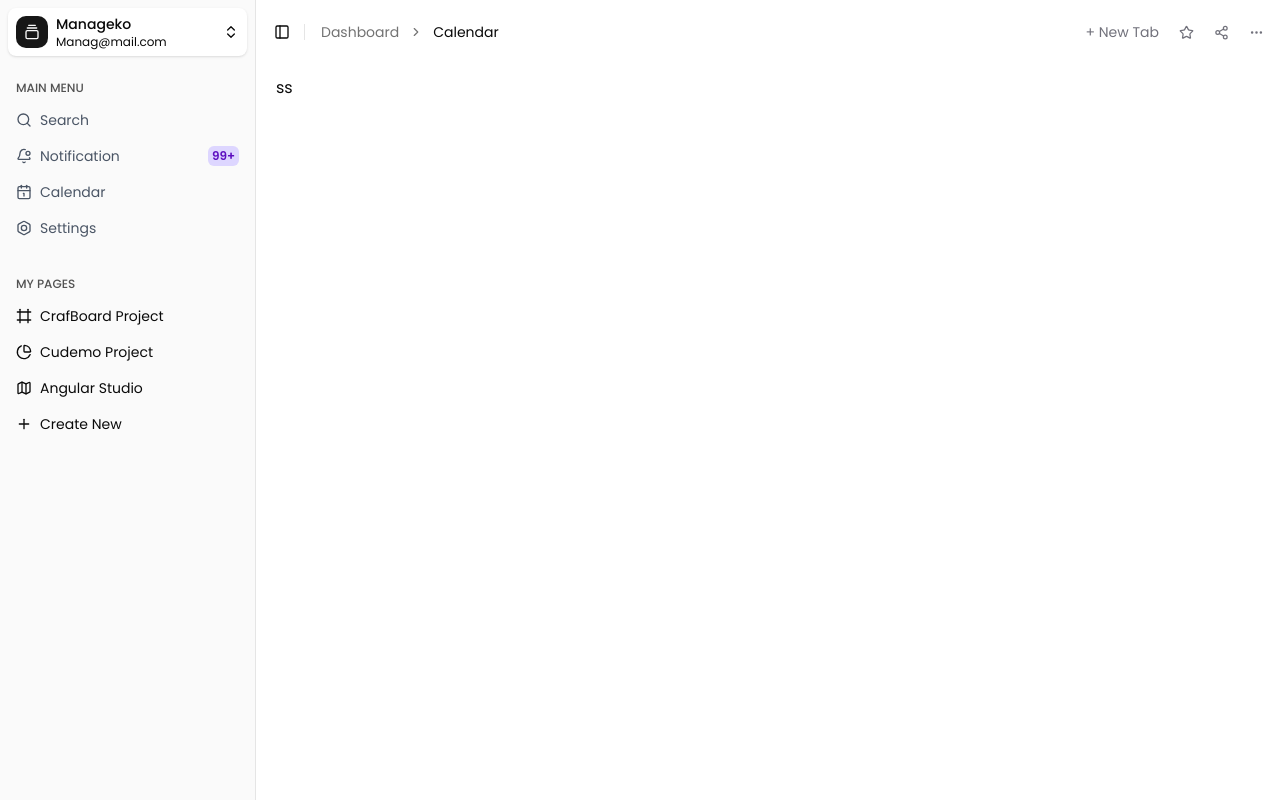
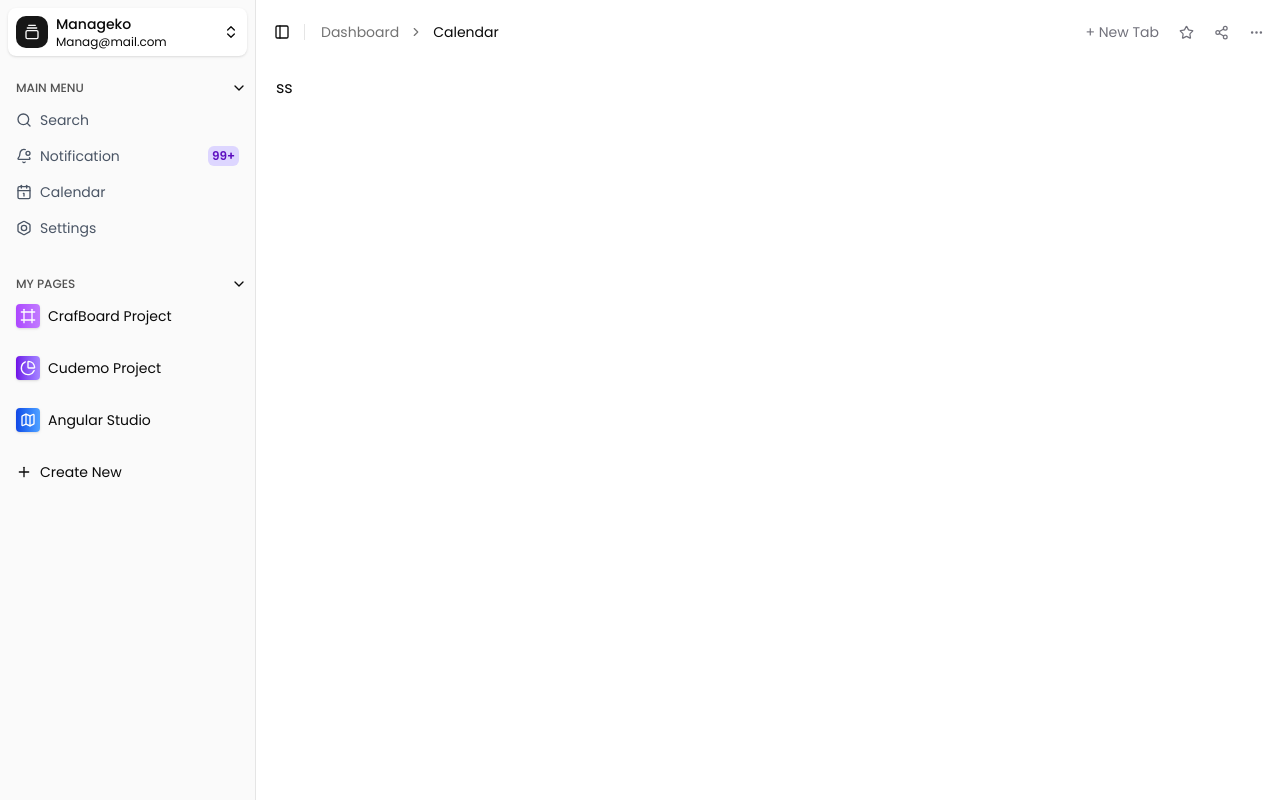
Before and after one commit to sajjadahammad/lsquared, a Next.js app: page / in a window 1280 px wide. Built offline with nearby package versions, Linux system fonts and the light colour scheme.

Commit message:
Refactor Calendar and Sidebar components for improved layout and styling; integrate collapsible menus for better navigation

```diff
--- a/src/app/calendar/page.jsx
+++ b/src/app/calendar/page.jsx
@@ -21,12 +21,12 @@ export default function Calendar() {
     return (
         <CalendarProvider>
             <div>
-                <div className="flex justify-between">
+                <div className="flex flex-col md:flex-row justify-between">
                     <div>
-                        <h1 className='text-3xl'>Calendar</h1>
+                        <h1 className='text-3xl mb-3'>Calendar</h1>
                         <p className='text-sm text-zinc-600'>Stay Organized and On Track with Your Personalized Calendar</p>
                     </div>
-                    <div>
+                    <div className="ml-auto">
                         <div className="inline-flex mr-5">
                             {avatars.map((avatar, index) => (
                                 <div
@@ -47,14 +47,14 @@ export default function Calendar() {
                     </div>
                 </div>
                 <Tabs defaultValue="scheduled" >
-                    <div className="flex items-center justify-between mb-4 border-b ">
-                        <TabsList>
+                    <div className="flex flex-col lg:flex-row items-center justify-between mb-4 border-b overflow-hidden ">
+                        <TabsList className='overflow-x-auto'>
                             <TabsTrigger value="scheduled"><Calendar1 /> All Scheduled</TabsTrigger>
                             <TabsTrigger value="events"><Star /> Events</TabsTrigger>
                             <TabsTrigger value="meetings"><MessagesSquare />Meetings</TabsTrigger>
                             <TabsTrigger value="taskreminders"><ClipboardList />Task Reminders</TabsTrigger>
                         </TabsList>
-                        <div className="flex items-center gap-2 pb-5">
+                        <div className="flex items-center gap-2 pb-5 ml-auto">
                             <div className="relative w-24">
                                 <Search size={12} className="absolute left-2 top-1/2 transform -translate-y-1/2" />
                                 <input type="text" className="border rounded-sm w-full text-xs py-1.5 ps-8" placeholder="Search.." />
--- a/src/components/app-sidebar.jsx
+++ b/src/components/app-sidebar.jsx
@@ -75,17 +75,29 @@ const data = {
     {
       name: "CrafBoard Project",
       url: "#",
-      icon: Frame,
+      icon: () => (
+        <div className='bg-gradient-to-r from-purple-500 to-purple-400 shadow text-white p-1 rounded'>
+          <Frame className="size-4"/>
+        </div>
+      ),
     },
     {
       name: "Cudemo Project",
       url: "#",
-      icon: PieChart,
+      icon: ()=>(
+        <div className='bg-gradient-to-r from-violet-700 to-violet-400 shadow text-white p-1 rounded'>
+          <PieChart className="size-4"/>
+        </div>
+      ),
     },
     {
       name: "Angular Studio",
-      url: "#",
-      icon: Map,
+      url: "#" ,
+      icon: ()=>(
+        <div className='bg-gradient-to-r from-blue-700 to-blue-400 shadow text-white p-1 rounded'>
+        <Map className="size-4"/>
+        </div>
+      ),
     },
     {
       name: "Create New",
--- a/src/components/nav-main.jsx
+++ b/src/components/nav-main.jsx
@@ -13,9 +13,6 @@ import {
   SidebarMenu,
   SidebarMenuButton,
   SidebarMenuItem,
-  SidebarMenuSub,
-  SidebarMenuSubButton,
-  SidebarMenuSubItem,
 } from "@/components/ui/sidebar"
 import Link from "next/link";
 import { usePathname } from "next/navigation";
@@ -24,8 +21,16 @@ export function NavMain({items}) {
 
   const pathname = usePathname()
   return (
+    <Collapsible asChild defaultOpen={'true'} className="group/collapsible">
     <SidebarGroup>
-      <SidebarGroupLabel>MAIN MENU</SidebarGroupLabel>
+    <CollapsibleTrigger>
+      <div className="flex">
+        <SidebarGroupLabel>MAIN MENU</SidebarGroupLabel>
+        <ChevronRight className="ml-auto transition-transform  self-center duration-200 group-data-[state=open]/collapsible:rotate-90 size-4" />
+      </div>
+
+      </CollapsibleTrigger>
+      <CollapsibleContent>
       <SidebarMenu>
         {items.map((item,idx) => (
 
@@ -40,6 +45,8 @@ export function NavMain({items}) {
             </Link>
         ))}
       </SidebarMenu>
+      </CollapsibleContent>
     </SidebarGroup>
+    </Collapsible>
   );
 }
--- a/src/components/nav-projects.jsx
+++ b/src/components/nav-projects.jsx
@@ -1,6 +1,6 @@
 "use client"
 
-import { Folder, Forward, MoreHorizontal, Trash2 } from "lucide-react";
+import { ChevronRight, Folder, Forward, MoreHorizontal, Trash2 } from "lucide-react";
 
 import {
   DropdownMenu,
@@ -18,6 +18,11 @@ import {
   SidebarMenuItem,
   useSidebar,
 } from "@/components/ui/sidebar"
+import {
+  Collapsible,
+  CollapsibleContent,
+  CollapsibleTrigger,
+} from "@/components/ui/collapsible"
 
 export function NavProjects({
   projects
@@ -25,11 +30,18 @@ export function NavProjects({
   const { isMobile } = useSidebar()
 
   return (
+    <Collapsible asChild defaultOpen={'true'} className="group/collapsible">
     <SidebarGroup className="group-data-[collapsible=icon]:hidden">
-      <SidebarGroupLabel>MY PAGES</SidebarGroupLabel>
+    <CollapsibleTrigger>
+      <div className="flex">
+        <SidebarGroupLabel>MY PAGES</SidebarGroupLabel>
+        <ChevronRight className="ml-auto transition-transform  self-center duration-200 group-data-[state=open]/collapsible:rotate-90 size-4" />
+      </div>
+    </CollapsibleTrigger>
+    <CollapsibleContent>
       <SidebarMenu>
         {projects.map((item) => (
-          <SidebarMenuItem key={item.name}>
+          <SidebarMenuItem key={item.name} className='space-y-4'>
             <SidebarMenuButton asChild>
               <a href={item.url}>
                 <item.icon />
@@ -65,6 +77,8 @@ export function NavProjects({
           </SidebarMenuItem>
         ))}
       </SidebarMenu>
+      </CollapsibleContent>
     </SidebarGroup>
+    </Collapsible>
   );
 }
```
